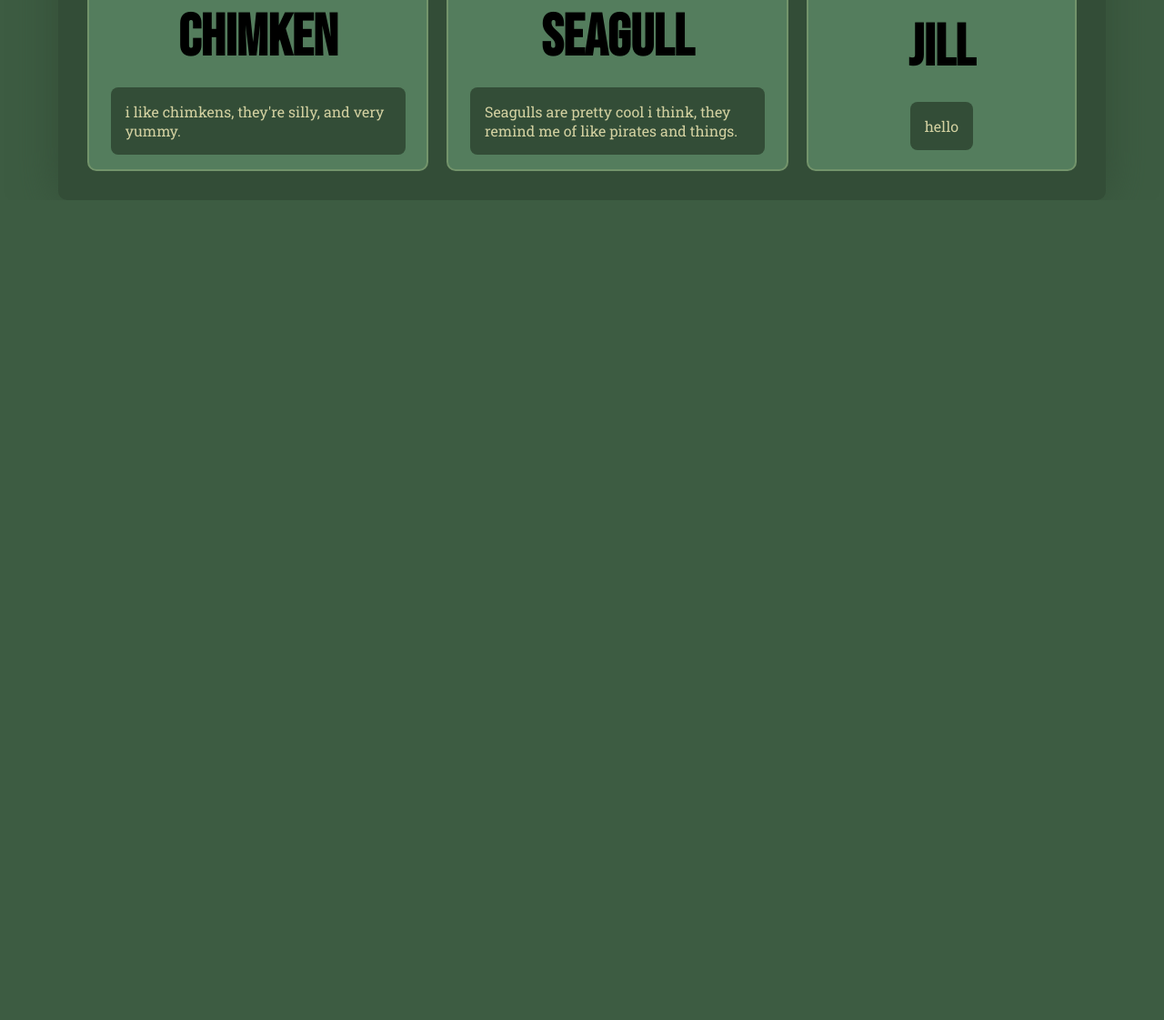
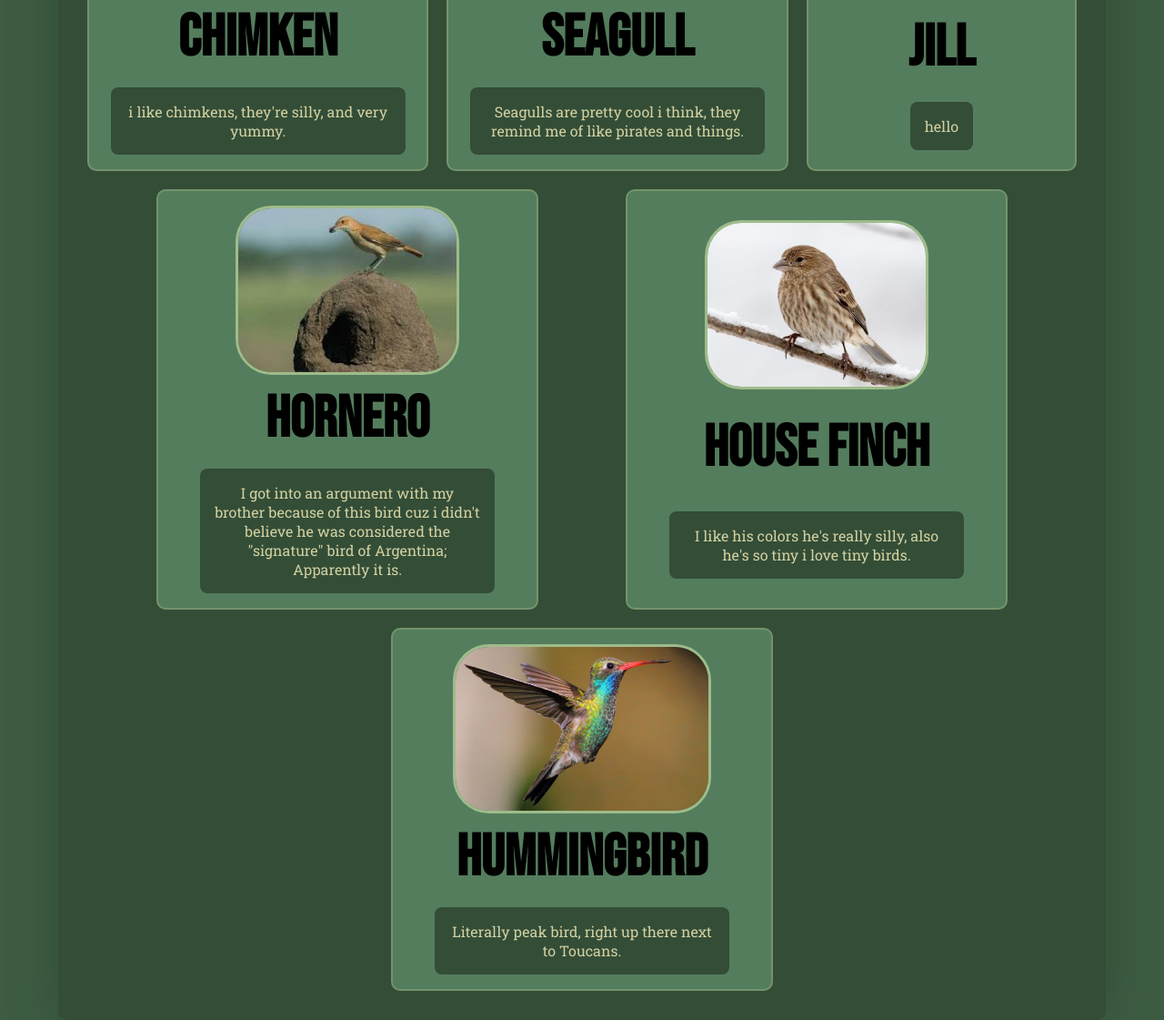
Before and after one commit to hillthebingus/birdday, a plain HTML site: page index.html in a window 1280 px wide. Shown: the part 1825-2946 px from the top of the page at 91% size. Before the commit the page ends 2045 px from the top, so only its background shows below. Drawn offline with Linux system fonts and the light colour scheme; a web font is replaced by a local one.

Commit message:
Finished the site.

```diff
--- a/index.html
+++ b/index.html
@@ -121,6 +121,38 @@
 				</div>
 				<!-- ?reg -->
 
+				<!-- Hornero ¿reg -->
+				<div class="card">
+					<img src="resources/img/hornero.jpg">
+					<h3>Hornero</h3>
+					<p>
+						I got into an argument with my brother because of this bird cuz i didn't believe he was considered the "signature" bird of Argentina; Apparently it is.
+					</p>
+				</div>
+				<!-- ?reg -->
+
+				<!-- House finch ¿reg -->
+				<div class="card">
+					<img src="resources/img/house-finch.jpg">
+					<h3>House finch</h3>
+					<p>
+						I like his colors he's really silly, also he's so tiny i love tiny birds.
+					</p>
+				</div>
+				<!-- ?reg -->
+
+				<!-- Hummingbird ¿reg -->
+				<div class="card">
+					<img src="resources/img/hummingbird.jpg">
+					<h3>Hummingbird</h3>
+					<p>
+						Literally peak bird, right up there next to Toucans.
+					</p>
+				</div>
+				<!-- ?reg -->
+
+
+
 			</div>
 		</div>
 	</body>
--- a/styles/classes.css
+++ b/styles/classes.css
@@ -78,6 +78,7 @@
 
 	border-radius: 8px;
 	max-width: 32ch;
+	text-align: center;
 }
 
 @media ( width <= 970px ) {
@@ -262,7 +263,6 @@
 
 /*?reg*/
 
-
 /* For underlining */
 /*¿reg*/
 .underline {
```
Also changed, not shown: resources/img/hornero.jpg (added), resources/img/house-finch.jpg (added), resources/img/hummingbird.jpg (added).
